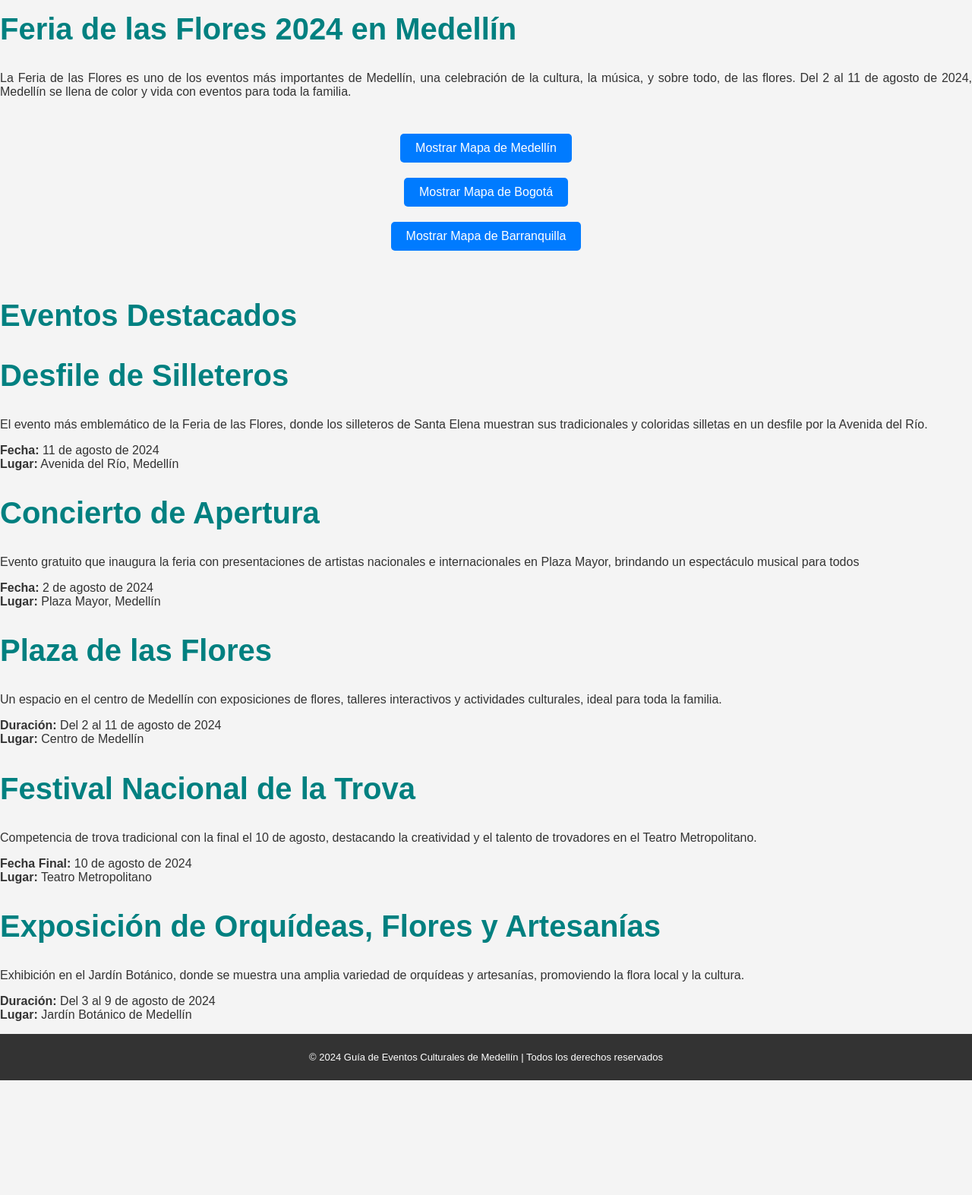
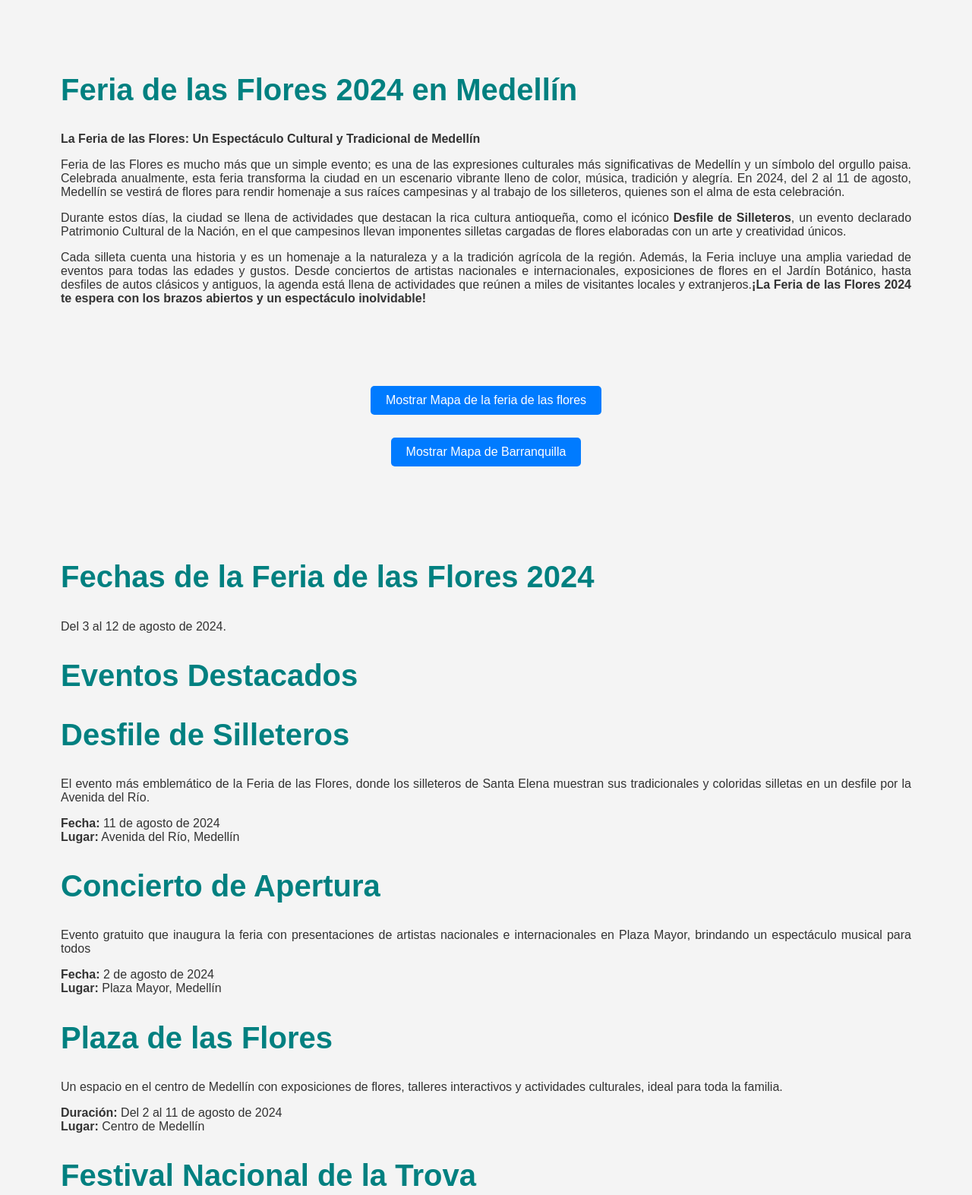
Before and after one commit to Hesdek/Parcial_1_Programacion_web, a website: page Proyecto_Final/Codigo/pages/feria.html in a window 1280 px wide. Shown: the part 281-1854 px from the top of the page at 76% size. Before the commit the page ends 1703 px from the top, so only its background shows below. Drawn offline with Linux system fonts and the light colour scheme; some packages are replaced by stand-ins of ours.

Commit message:
Cambios menores en las API y configuración de express

```diff
--- a/Proyecto_Final/Codigo/index.html
+++ b/Proyecto_Final/Codigo/index.html
@@ -102,8 +102,14 @@
         </p>
     </section>
 
+    <section class="map-container">
+        <button onclick="toggleInfo('map1', 'medellin')">Mostrar Mapa de Medellín</button>
+        <div id="map1" class="map" style="display: none;"></div>
+    </section>
+
   </head>
-    <script type="module" src="./index.js"></script>
+    <script src="/resources/events.js"></script>
+    <script async defer src="https://maps.googleapis.com/maps/api/js?key=API_KEY&callback=initMap"></script>
 
     <footer>
         <p>&copy; 2024 Guía de Eventos Culturales de Medellín | Todos los derechos reservados</p>
--- a/Proyecto_Final/Codigo/package.json
+++ b/Proyecto_Final/Codigo/package.json
@@ -1,5 +1,6 @@
 {
   "dependencies": {
-    "dotenv": "^16.4.5"
+    "dotenv": "^16.4.5",
+    "express": "^4.21.1"
   }
 }
--- a/Proyecto_Final/Codigo/pages/feria.html
+++ b/Proyecto_Final/Codigo/pages/feria.html
@@ -20,59 +20,65 @@
         <a href="/pages/calendar.html">Calendario</a>
     </nav>
 
+    <section class="info-med">
         <h2>Feria de las Flores 2024 en Medellín</h2>
-    <p>La Feria de las Flores es uno de los eventos más importantes de Medellín, una celebración de la cultura, la música, y sobre todo, de las flores. Del 2 al 11 de agosto de 2024, Medellín se llena de color y vida con eventos para toda la familia.</p>
+        <strong>La Feria de las Flores: Un Espectáculo Cultural y Tradicional de Medellín</strong>
+        <p>Feria de las Flores es mucho más que un simple evento; es una de las expresiones culturales más significativas de Medellín y un símbolo del orgullo paisa. Celebrada anualmente, esta feria transforma la ciudad en un escenario vibrante lleno de color, música, tradición y alegría. En 2024, del 2 al 11 de agosto, Medellín se vestirá de flores para rendir homenaje a sus raíces campesinas y al trabajo de los silleteros, quienes son el alma de esta celebración.</p>
+        <p>Durante estos días, la ciudad se llena de actividades que destacan la rica cultura antioqueña, como el icónico <strong> Desfile de Silleteros</strong>, un evento declarado Patrimonio Cultural de la Nación, en el que campesinos llevan imponentes silletas cargadas de flores elaboradas con un arte y creatividad únicos. </p>
+        <p>Cada silleta cuenta una historia y es un homenaje a la naturaleza y a la tradición agrícola de la región. Además, la Feria incluye una amplia variedad de eventos para todas las edades y gustos. Desde conciertos de artistas nacionales e internacionales, exposiciones de flores en el Jardín Botánico, hasta desfiles de autos clásicos y antiguos, la agenda está llena de actividades que reúnen a miles de visitantes locales y extranjeros.<strong>¡La Feria de las Flores 2024 te espera con los brazos abiertos y un espectáculo inolvidable!</strong>
+        </p>
+
+    </section>
 
     <section class="map-container">
-        <button onclick="toggleInfo('map1', 'medellin')">Mostrar Mapa de Medellín</button>
-        <button onclick="toggleInfo('map2', 'bogota')">Mostrar Mapa de Bogotá</button>
+        <button onclick="toggleInfo('map2', 'bogota')">Mostrar Mapa de la feria de las flores</button>
+        <div id="map2" class="map" style="display: none;"></div>
+    </section>
+
+    <section class="map-container">
         <button onclick="toggleInfo('map3', 'barranquilla')">Mostrar Mapa de Barranquilla</button>
-
-        <div id="map1" class="map" style="display: none;"></div>
-        <div id="map2" class="map" style="display: none;"></div>
         <div id="map3" class="map" style="display: none;"></div>
     </section>
-    <div id="extraInfo" style="display: none;">
-        <h3>Fechas de la Feria de las Flores 2024</h3>
+
+    <section class="info-med">
+        <h2>Fechas de la Feria de las Flores 2024</h2>
         <p>Del 3 al 12 de agosto de 2024.</p>
-        <h3>Ubicación en el Mapa</h3>
-        <div id="map" style="width: 100%; height: 450px;"></div>
-    </div>
 
         <h2>Eventos Destacados</h2>
 
-    <h2><strong>Desfile de Silleteros</strong></h2>
+        <h2>Desfile de Silleteros</h2>
         <p>El evento más emblemático de la Feria de las Flores, donde los silleteros de Santa Elena muestran sus tradicionales y coloridas silletas en un desfile por la Avenida del Río.</p>
         <strong>Fecha:</strong> 11 de agosto de 2024 <br>
         <strong>Lugar:</strong> Avenida del Río, Medellín</p>
 
-    <h2><strong>Concierto de Apertura</strong></h2>
+        <h2>Concierto de Apertura</h2>
         <p>Evento gratuito que inaugura la feria con presentaciones de artistas nacionales e internacionales en Plaza Mayor, brindando un espectáculo musical para todos</p>
         <strong>Fecha:</strong> 2 de agosto de 2024 <br>
         <strong>Lugar:</strong> Plaza Mayor, Medellín</p>
 
-    <h2><strong>Plaza de las Flores</strong></h2>
+        <h2>Plaza de las Flores</h2>
         <p>Un espacio en el centro de Medellín con exposiciones de flores, talleres interactivos y actividades culturales, ideal para toda la familia.</p>
         <strong>Duración:</strong> Del 2 al 11 de agosto de 2024 <br>
         <strong>Lugar:</strong> Centro de Medellín</p>
 
-    <h2><strong>Festival Nacional de la Trova</strong></h2>
+        <h2>Festival Nacional de la Trova</h2>
         <p>Competencia de trova tradicional con la final el 10 de agosto, destacando la creatividad y el talento de trovadores en el Teatro Metropolitano. </p>
         <strong>Fecha Final:</strong> 10 de agosto de 2024 <br>
         <strong>Lugar:</strong> Teatro Metropolitano</p>
 
-    <h2><strong>Exposición de Orquídeas, Flores y Artesanías</strong></h2>
+        <h2>Exposición de Orquídeas, Flores y Artesanías</h2>
         <p>Exhibición en el Jardín Botánico, donde se muestra una amplia variedad de orquídeas y artesanías, promoviendo la flora local y la cultura.</p>
         <strong>Duración:</strong> Del 3 al 9 de agosto de 2024 <br>
         <strong>Lugar:</strong> Jardín Botánico de Medellín</p>
 
+    </section>
 
     <footer>
         <p>&copy; 2024 Guía de Eventos Culturales de Medellín | Todos los derechos reservados</p>
     </footer>
 
     <script src="/resources/events.js"></script>
-    <script async defer src="https://maps.googleapis.com/maps/api/js?key=API_KEY_GOOGLE_MAPS&callback=initMap"></script>
+    <script async defer src="https://maps.googleapis.com/maps/api/js?key=API_KEY&callback=initMap"></script>
 
 </body>
 </html>
--- a/Proyecto_Final/Codigo/resources/events.js
+++ b/Proyecto_Final/Codigo/resources/events.js
@@ -8,7 +8,7 @@ const locations = {
 function initMap(mapId, locationKey) {
     const location = locations[locationKey];
     const map = new google.maps.Map(document.getElementById(mapId), {
-        zoom: 12,
+        zoom: 10,
         center: location,
     });
 
--- a/Proyecto_Final/Codigo/resources/styles.css
+++ b/Proyecto_Final/Codigo/resources/styles.css
@@ -177,7 +177,6 @@ footer {
     display: flex;
     flex-direction: column;
     align-items: center;
-    padding: 20px;
 }
 
 .map {
```
Also changed, not shown: Proyecto_Final/Codigo/server.js (+3 -4 lines), 1 other file. Lines whose indentation alone changed are shown as unchanged.
